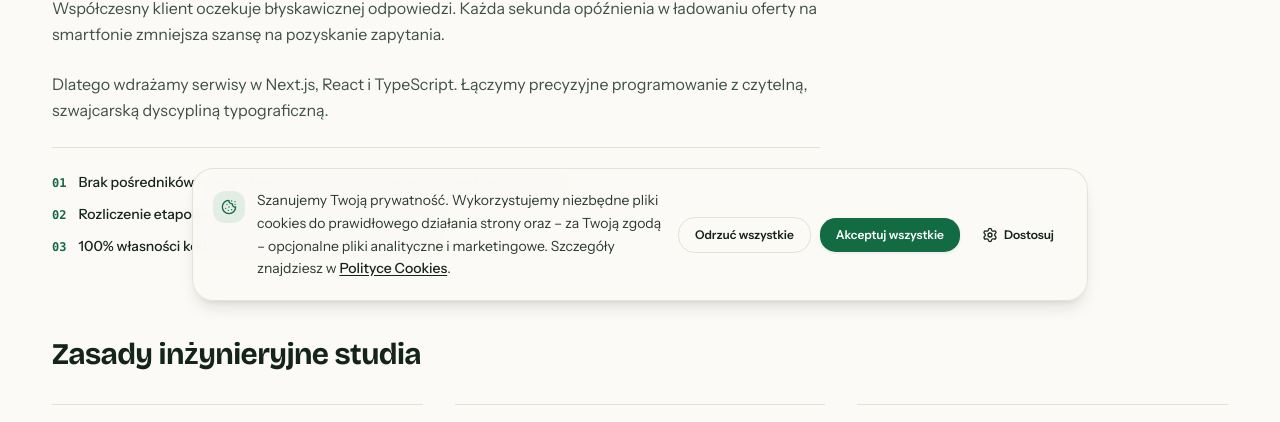
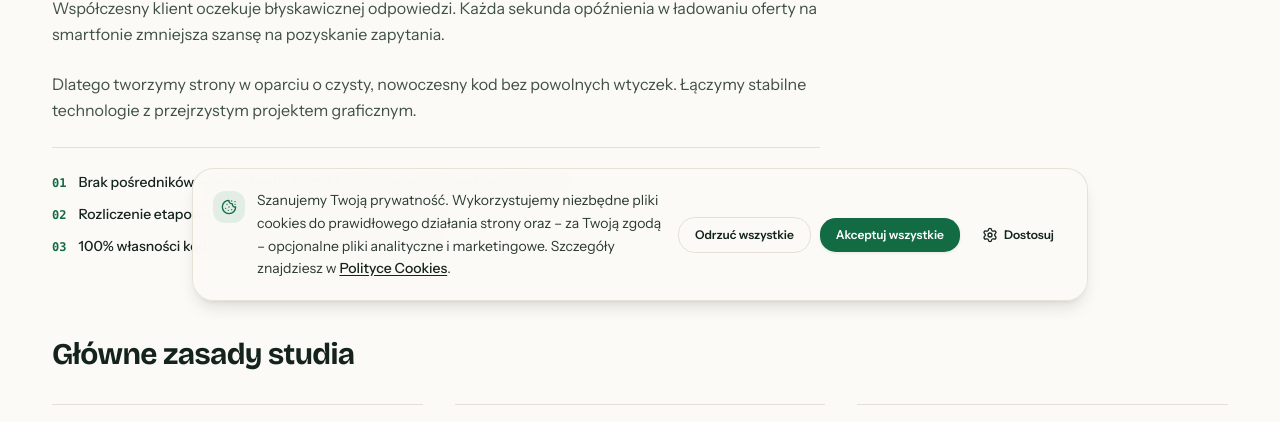
Before and after one commit to gorka0/studiowzrostu, a Next.js app: page /o-nas in a window 1280 px wide. Shown: the part 479-901 px from the top of the page. Built offline with nearby package versions, Linux system fonts and the light colour scheme; no server answers.

Commit message:
copy(about): polish about page language, remove remaining dev jargon

```diff
--- a/app/o-nas/page.tsx
+++ b/app/o-nas/page.tsx
@@ -52,7 +52,7 @@ export default function AboutPage() {
           {/* Zasady studia w układzie redakcyjnym */}
           <div className="mt-20 space-y-8 text-left">
             <h2 className="text-2xl sm:text-3xl font-bold font-heading text-ink">
-              Zasady inżynieryjne studia
+              Główne zasady studia
             </h2>
 
             <div className="grid grid-cols-1 md:grid-cols-3 gap-8">
--- a/content/about.ts
+++ b/content/about.ts
@@ -27,7 +27,7 @@ export const aboutContent: AboutContent = {
   paragraphs: [
     "Nazywam się Tomasz Górka i założyłem Studio Wzrostu, aby pomóc przedsiębiorcom w budowie niezależnych, szybkich serwisów w oparciu o czysty kod.",
     "Współczesny klient oczekuje błyskawicznej odpowiedzi. Każda sekunda opóźnienia w ładowaniu oferty na smartfonie zmniejsza szansę na pozyskanie zapytania.",
-    "Dlatego wdrażamy serwisy w Next.js, React i TypeScript. Łączymy precyzyjne programowanie z czytelną, szwajcarską dyscypliną typograficzną.",
+    "Dlatego tworzymy strony w oparciu o czysty, nowoczesny kod bez powolnych wtyczek. Łączymy stabilne technologie z przejrzystym projektem graficznym.",
   ],
   commitments: [
     "Brak pośredników – bezpośredni kontakt z inżynierem prowadzącym projekt",
```
